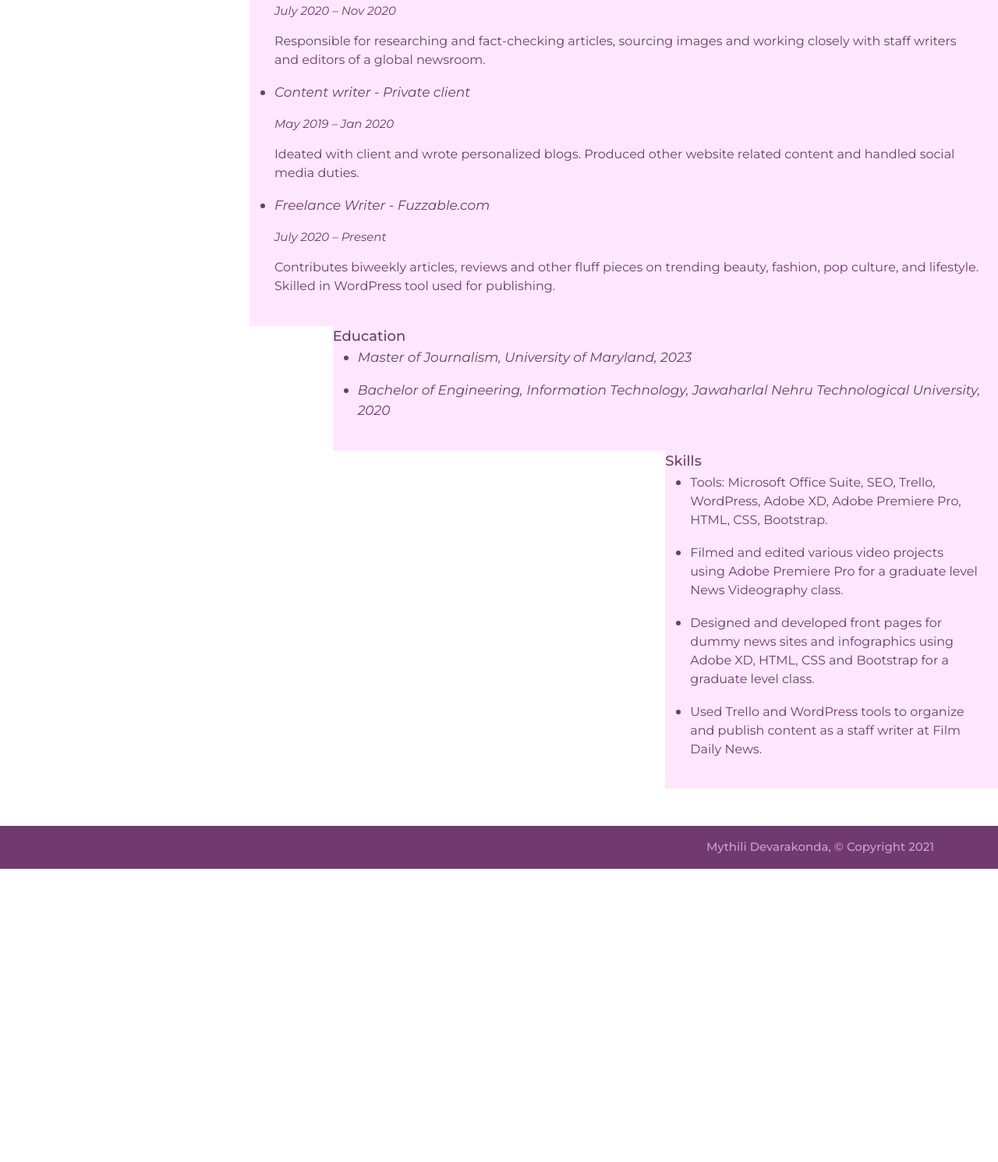
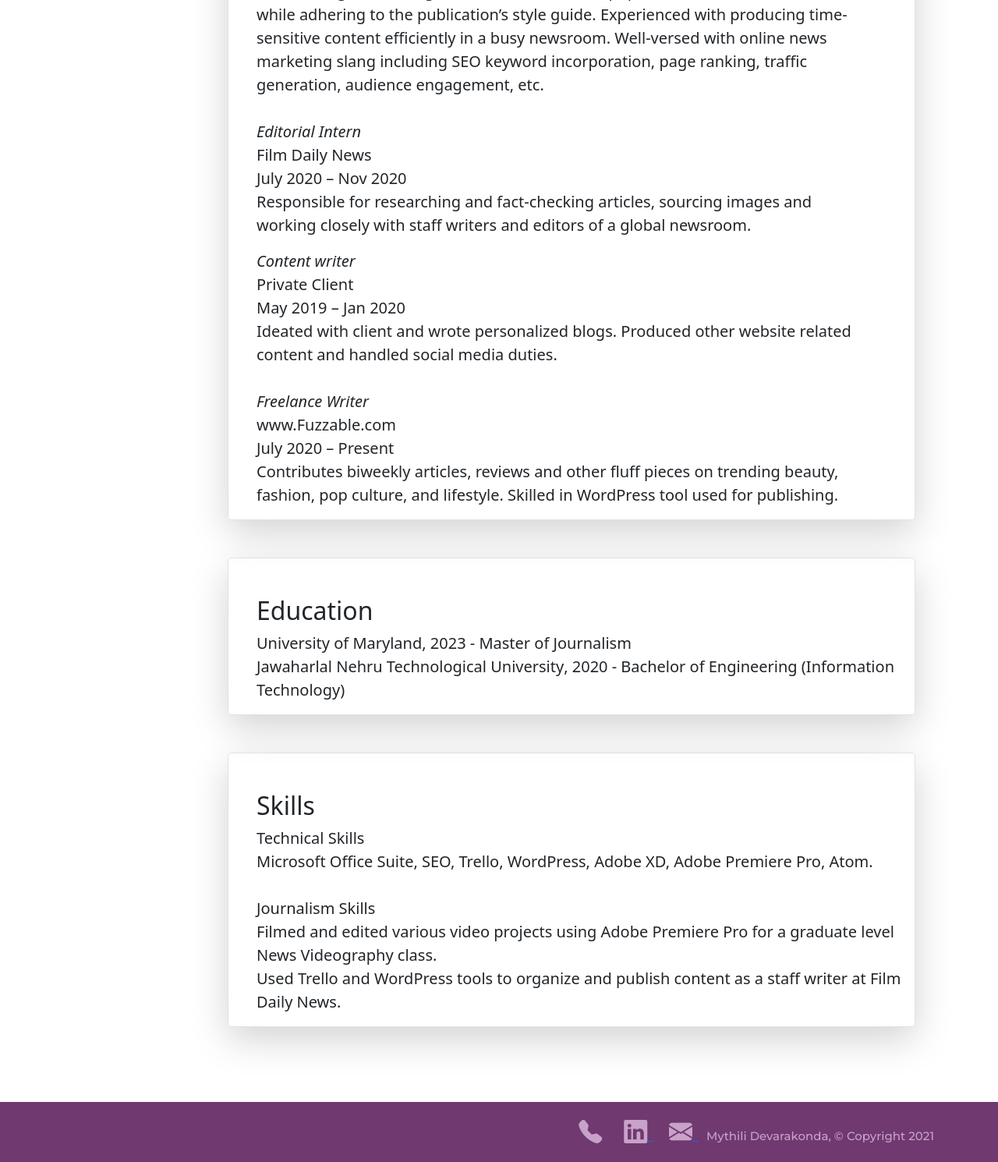
Before and after one commit to MYTHILI2021/mythili-JOUR652, a plain HTML site: page FinalResume/index.html in a window 1280 px wide. Shown: the part 814-2304 px from the top of the page at 78% size. Before the commit the page ends 1928 px from the top, so only its background shows below. Drawn offline with nearby package versions, Linux system fonts and the light colour scheme.

Commit message:
final version

```diff
--- a/FinalResume/bootstrap.css
+++ b/FinalResume/bootstrap.css
@@ -20,8 +20,8 @@
   margin:0;
 }
 .navbar-nav{
-  padding-top: 1.5em;
-  padding-bottom: 1.5em;
+  padding-top: 2em;
+  padding-bottom: 2em;
   margin-left: auto;
   margin-right: auto;
   text-align: center;
@@ -33,11 +33,27 @@ a:hover{
   background-color:#FFE8FF;
   color:#703970;
 }
+
+hover-button:hover{
+  padding: 25px;
+  background-color:#FFE8FF;
+  transition: transform .2s;
+  color:#703970;
+  width: 30px;
+  height: 30px;
+  transform: scale(1.2);
+  margin: 0 auto;
+}
+
+
 i{
   font-size:2em;
   color:#703970;
 }
 .footer{
+  position: relative;
+  bottom: 0px;
+  width: 100%;
   background-color:#703970 ;
   color:#C8A2C8;
   font-family: 'Montserrat', arial, sans-serif;
@@ -45,3 +61,15 @@ i{
   font-size: 15px;
   text-align: right;
 }
+
+.social-icon {
+  display: inline;
+  justify-content:left;
+  padding-top: 5px;
+  padding-left: 5px;
+  padding-right: 5px;
+  padding-bottom: 5px;
+  color: #C8A2C8;
+  width: 30px;
+  margin: 0 5px;
+}
--- a/FinalResume/index.html
+++ b/FinalResume/index.html
@@ -24,18 +24,13 @@
   <div class="collapse navbar-collapse" id="navbarResponsive">
     <ul class="navbar-nav nav flex-column">
       <li class="nav-item">
-            <a class="nav-link active js-scroll-trigger" aria-current="page" href="#"><i class="bi bi-telephone-fill"></i> </a>
-            <a class="nav-link active js-scroll-trigger" aria-current="page" href="https://www.linkedin.com/in/mythili-devarakonda-b4a89a1a5/">  <i class="bi bi-linkedin"></i> </a>
-            <a class="nav-link active js-scroll-trigger" aria-current="page" href="mailto:mythilid@umd.edu"> <i class="bi bi-envelope-fill"></i> </a>
-          </li>
-            <li class="nav-item">
         <a class="nav-link active js scroll-trigger" aria-current="page" href="#work">Work Experience</a>
       </li>
       <li class="nav-item">
         <a class="nav-link active js-scroll-trigger" aria-current="page" href="#edu">Education</a>
       </li>
       <li class="nav-item">
-              <a class="nav-link active js-scroll-trigger" aria-current="page" href="#skills"> Skills</a>
+        <a class="nav-link active js-scroll-trigger" aria-current="page" href="#skills">Skills</a>
       </li>
     </ul>
   </div>
@@ -46,61 +41,70 @@
     <img src="masthead.jpg" alt="here's the masthead" class="d-block mx-lg-auto img-fluid" width="900" height="600" loading="lazy">
   </div>
   <div class="container">
-      <div class="rows-3">
-    <div class="col-md-4 offset-sm-3"><a id="work"> Work Experience  </a>
-    <ul>
-<li> <p id="headings"> Staff writer - Film Daily News </p>
-<p id="dateline">Dec 2020 – April 2021 </p>
-<p id="bodytext"> Researching and writing articles on latest news, pop culture and entertainment while adhering to the publication’s style guide. Experienced with producing time-sensitive content efficiently in a busy newsroom. Well-versed with online news marketing slang including SEO keyword incorporation, page ranking, traffic generation, audience engagement, etc. </p> </li>
-
-<li> <p id="headings"> Editorial Intern - Film Daily News </p>
-<p id="dateline">July 2020 – Nov 2020 </p>
- <p id="bodytext"> Responsible for researching and fact-checking articles, sourcing images and working closely with staff writers and editors of a global newsroom.</p> </li>
-
-<li> <p id="headings"> Content writer - Private client </p>
-  <p id="dateline"> May 2019 – Jan 2020 </p>
-<p id="bodytext"> Ideated with client and wrote personalized blogs. Produced other website related content and handled social media duties. </p> </li>
-
-<li> <p id="headings"> Freelance Writer - Fuzzable.com </p>
-<p id="dateline">July 2020 – Present </p>
-<p id="bodytext"> Contributes biweekly articles, reviews and other fluff pieces on trending beauty, fashion, pop culture, and lifestyle. Skilled in WordPress tool used for publishing.</p></li>
-</ul>
+    <div class="container my-5">
+      <div class="row p-4 pb-0 pe-lg-0 pt-lg-5 offset-sm-2 align-items-center rounded-3 border shadow-lg">
+        <h2> <a id="work"> Work Experience  </a></h2>
+        <p class="lead" style="max-width: 800px;">
+          <b><em>Staff writer</em></b><br>
+          <b>Film Daily News</b><br>
+          Dec 2020 – April 2021<br>
+          Researching and writing articles on latest news, pop culture and entertainment while adhering to the publication’s style guide. Experienced with producing time-sensitive content efficiently in a busy newsroom. Well-versed with online news marketing slang including SEO keyword incorporation, page ranking, traffic generation, audience engagement, etc.<br><br>
+          <b><em>Editorial Intern</em></b><br>
+          <b>Film Daily News</b><br>
+          July 2020 – Nov 2020<br>
+          Responsible for researching and fact-checking articles, sourcing images and working closely with staff writers and editors of a global newsroom.<br>
+        </p>
+        <p class="lead" style="max-width: 800px;">
+          <b><em>Content writer</em></b><br>
+          <b>Private Client</b><br>
+          May 2019 – Jan 2020<br>
+          Ideated with client and wrote personalized blogs. Produced other website related content and handled social media duties.<br><br>
+          <b><em>Freelance Writer</em></b><br>
+          <b>www.Fuzzable.com</b><br>
+          July 2020 – Present<br>
+          Contributes biweekly articles, reviews and other fluff pieces on trending beauty, fashion, pop culture, and lifestyle. Skilled in WordPress tool used for publishing.<br>
+        </p>
       </div>
-    <div class="col-md-4 offset-md-4"><a id="edu"> Education </a>
-      <ul>
-    <li> <p id="headings"> Master of Journalism, University of Maryland, 2023 </p> </li>
-  <li> <p id="headings"> Bachelor of Engineering, Information Technology, Jawaharlal Nehru Technological University, 2020 </p></li>
-</ul>
     </div>
-    <div class="col-md-4 offset-md-8"><a id="skills"> Skills </a>
-    <ul>
-    <li><p id="bodytext">Tools: Microsoft Office Suite, SEO, Trello, WordPress, Adobe XD, Adobe Premiere Pro, HTML, CSS, Bootstrap.</p></li>
-    <li><p id="bodytext">Filmed and edited various video projects using Adobe Premiere Pro for a graduate level News Videography class.</p></li>
-    <li><p id="bodytext">Designed and developed front pages for dummy news sites and infographics using Adobe XD, HTML, CSS and
-  Bootstrap for a graduate level class.</p></li>
-    <li><p id="bodytext">Used Trello and WordPress tools to organize and publish content as a staff writer at Film Daily News.</p></li>
-  </ul>
+    <div class="container my-5">
+      <div class="row p-4 pb-0 pe-lg-0 pt-lg-5 offset-sm-2 align-items-center rounded-3 border shadow-lg">
+        <h2> <a id="edu"> Education </a></h2>
+        <p class="lead" style="max-width: 1000px;">
+          <b>University of Maryland</b>, 2023 - Master of Journalism<br>
+          <b>Jawaharlal Nehru Technological University</b>, 2020 - Bachelor of Engineering (Information Technology) <br>
+        </p>
+      </div>
+    </div>
+    <div class="container my-5">
+      <div class="row p-4 pb-0 pe-lg-0 pt-lg-5 offset-sm-2 align-items-center rounded-3 border shadow-lg">
+        <h2><a id="skills"> Skills </a></h2>
+        <p class="lead">
+          <b> Technical Skills </b> <br>
+          Microsoft Office Suite, SEO, Trello, WordPress, Adobe XD, Adobe Premiere Pro, Atom.<br><br>
+          <b> Journalism  Skills</b> <br>
+          Filmed and edited various video projects using Adobe Premiere Pro for a graduate level News Videography class.<br>
+          Used Trello and WordPress tools to organize and publish content as a staff writer at Film Daily News.<br>
+        </p>
       </div>
     </div>
   </div>
 </div>
-
-  <footer class="footer mt-auto py-3">
+<div class="footer mt-auto py-3">
   <div class="container">
+    <hover-button>
+      <i class="bi bi-telephone-fill social-icon">
+      </i>
+    </hover-button>
+    <hover-button> <a href="https://www.linkedin.com/in/mythili-devarakonda-b4a89a1a5/" target="_blank">
+      <i class="bi bi-linkedin social-icon">
+      </i></a>
+    </hover-button>
+    <hover-button> <a href="mailto:mythilid@umd.edu">
+      <i class="bi bi-envelope-fill social-icon">
+      </i></a>
+    </hover-button>
     <span> Mythili Devarakonda, &copy; Copyright 2021</span>
   </div>
-  </footer>
-
-
-
-
-
-
-
-
-
-
-
-
+</div>
 </body>
 </html>
--- a/FinalResume/style.css
+++ b/FinalResume/style.css
@@ -1,19 +1,4 @@
-#bodytext{
-  font-family: 'Montserrat', arial, sans-serif;
-  font-weight: 200;
-  font-size: 16px;
-}
-#headings{
-  font-weight:300;
-  font-size: 17px;
-  font-style: oblique;
-}
-#dateline{
-  font-weight: 100;
-  font-size: 15px;
-  font-style: italic;
 
-}
 #work,#skills,#edu{
   text-align: center;
   padding-top:1em;
```
Lines whose indentation alone changed are shown as unchanged.
